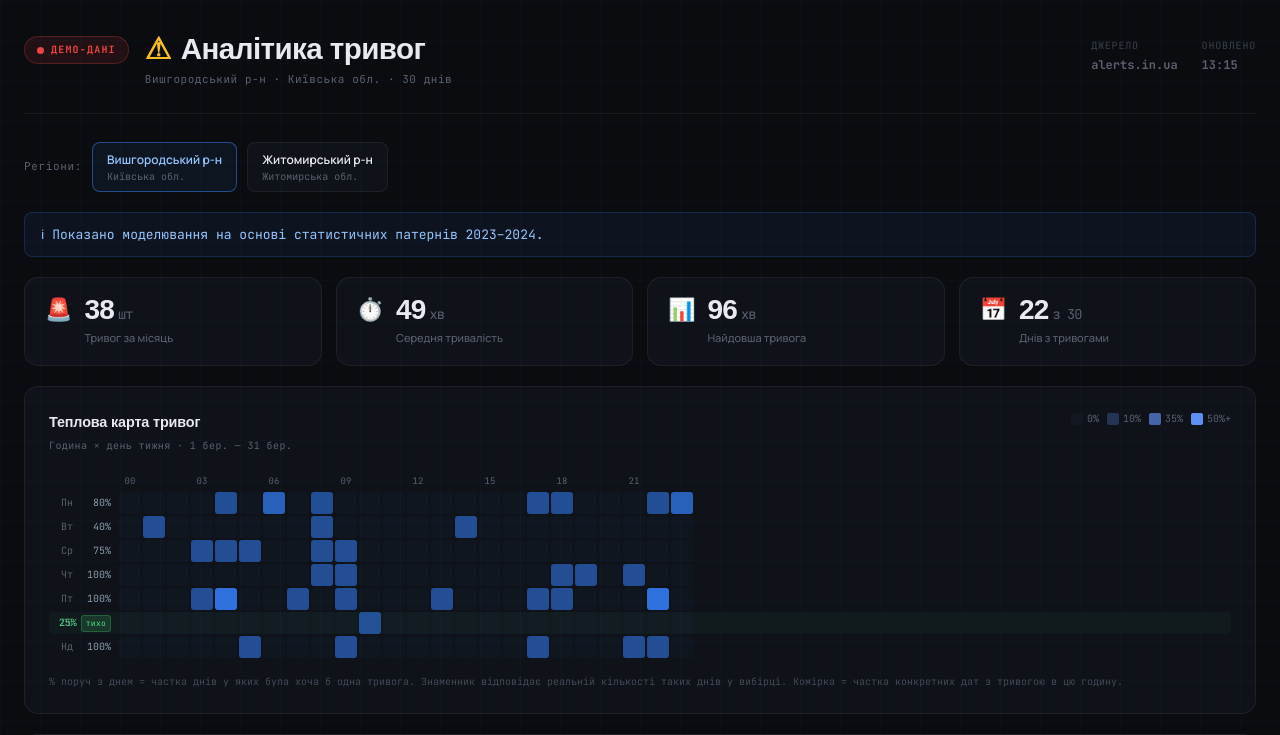
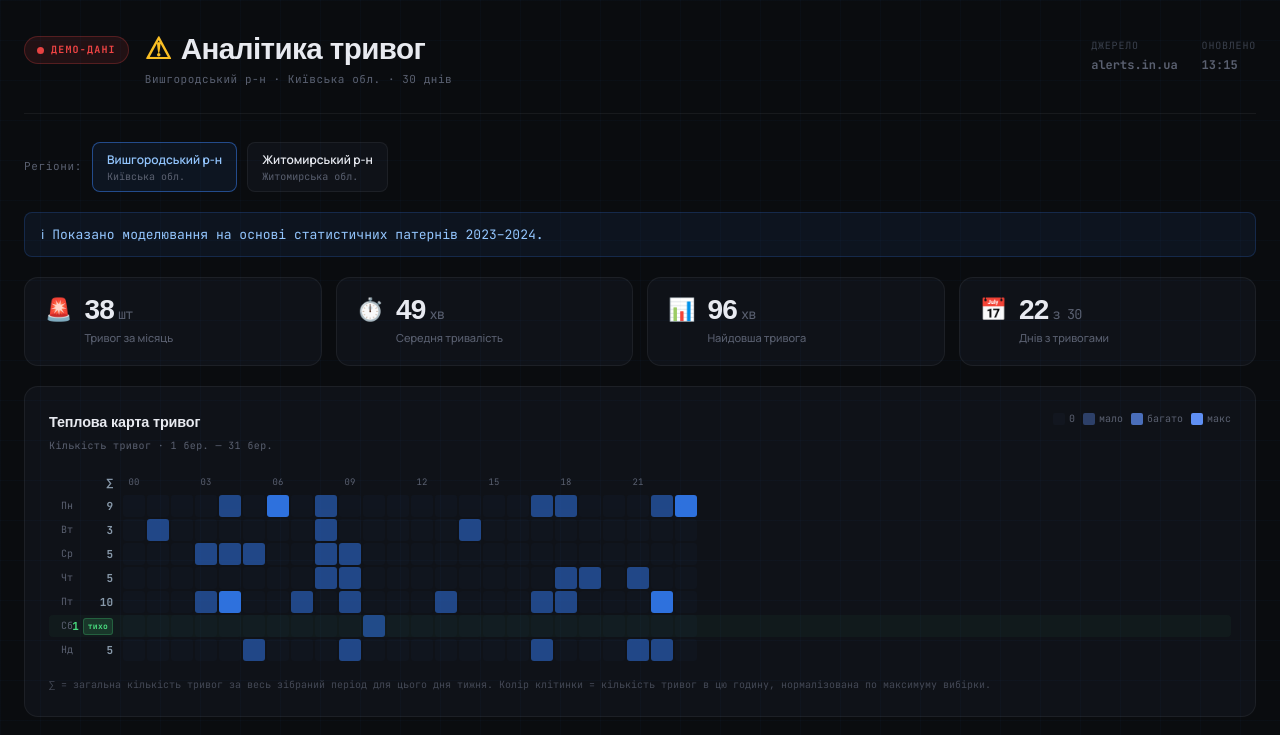
Before and after one commit to viacheslavari-sys/air-alert-dashboard, a React (Vite) app: page / in a window 1280 px wide. Shown: the top 735 px of the page. Built offline with nearby package versions, Linux system fonts and the light colour scheme; a web font is replaced by a local one.

Commit message:
Heat map update

```diff
--- a/src/components/HeatmapChart.jsx
+++ b/src/components/HeatmapChart.jsx
@@ -5,24 +5,23 @@ const REGION_COLORS = {
   zhytomyr: { name: 'Житомир',  h: '24'  },
 }
 
-const HOUR_LABELS = Array.from({ length: 24 }, (_, h) =>
-  h % 3 === 0 ? `${String(h).padStart(2, '0')}` : ''
-)
+const HOUR_LABELS = Array.from({ length: 24 }, function(_, h) {
+  return h % 3 === 0 ? String(h).padStart(2, '0') : ''
+})
 
-function probToOpacity(p) {
-  if (p === 0)  return 0.04
-  if (p < 0.10) return 0.20
-  if (p < 0.20) return 0.40
-  if (p < 0.35) return 0.60
-  if (p < 0.50) return 0.78
-  return 0.95
+// Нормалізуємо колір по максимуму вибірки
+function countToOpacity(count, maxCount) {
+  if (count === 0 || maxCount === 0) return 0.03
+  var ratio = count / maxCount
+  // Мінімальна видимість 0.12 щоб навіть 1 тривога була помітна
+  return 0.12 + ratio * 0.83
 }
 
-function HeatmapGrid({ cells, dowTotals, dayStats, quietestDow, hue, label }) {
+function HeatmapGrid({ cells, dayStats, quietestDow, dowCount, maxSlotCount, hue, label }) {
   return (
     <div className="hm-grid-wrap">
       {label && (
-        <div className="hm-grid-title" style={{ color: `hsl(${hue}, 80%, 65%)` }}>
+        <div className="hm-grid-title" style={{ color: 'hsl(' + hue + ', 80%, 65%)' }}>
           {label}
         </div>
       )}
@@ -31,41 +30,54 @@ function HeatmapGrid({ cells, dowTotals, dayStats, quietestDow, hue, label }) {
         {/* Заголовок годин */}
         <div className="hm-row hm-header-row">
           <span className="hm-day-label" />
-          <span className="hm-pct-label" />
-          {HOUR_LABELS.map((l, h) => (
-            <span key={h} className="hm-hour-label">{l}</span>
-          ))}
+          <span className="hm-count-label" title="Всього тривог за період">∑</span>
+          {HOUR_LABELS.map(function(l, h) {
+            return <span key={h} className="hm-hour-label">{l}</span>
+          })}
         </div>
 
         {/* Рядки днів */}
-        {cells.map((dayCells, dow) => {
-          const ds         = dayStats[dow]
-          const isQuietest = dow === quietestDow
-          const pct        = Math.round(ds.probability * 100)
+        {cells.map(function(dayCells, dow) {
+          var ds         = dayStats[dow]
+          var isQuietest = dow === quietestDow
+          var totalCount = dowCount[dow]
 
           return (
-            <div key={dow} className={`hm-row ${isQuietest ? 'hm-row--quiet' : ''}`}>
-              <span className="hm-day-label" title={`${ds.daysWithAlert} з ${ds.totalDays} днів`}>
+            <div
+              key={dow}
+              className={'hm-row ' + (isQuietest ? 'hm-row--quiet' : '')}
+            >
+              <span className="hm-day-label">
                 {dayCells[0].day}
               </span>
+
+              {/* Загальна кількість тривог за день тижня */}
               <span
-                className="hm-pct-label"
-                title={`Тривога в ${pct}% випадків`}
+                className="hm-count-label"
+                title={dayCells[0].day + ' — ' + totalCount + ' тривог за весь період'}
                 style={{ color: isQuietest ? '#4ade80' : '#8899aa' }}
               >
-                {pct}%
+                {totalCount}
                 {isQuietest && <span className="hm-quiet-badge">тихо</span>}
               </span>
-              {dayCells.map(cell => (
+
+              {/* Клітинки по годинах */}
+              {dayCells.map(function(cell) {
+                return (
                   <span
                     key={cell.hour}
                     className="hm-cell"
                     style={{
-                    background: `hsla(${hue}, 80%, 55%, ${probToOpacity(cell.probability)})`,
+                      background: 'hsla(' + hue + ', 80%, 55%, ' + countToOpacity(cell.count, maxSlotCount) + ')',
                     }}
-                  title={`${cell.day} ${cell.label} — ${(cell.probability * 100).toFixed(0)}% (${cell.count}/${dowTotals[dow]} дн.)`}
+                    title={
+                      cell.day + ' ' + cell.label +
+                      ' — ' + cell.count + ' тривог' +
+                      (cell.avgDuration > 0 ? ', серед. ' + cell.avgDuration + ' хв' : '')
+                    }
                   />
-              ))}
+                )
+              })}
             </div>
           )
         })}
@@ -75,11 +87,14 @@ function HeatmapGrid({ cells, dowTotals, dayStats, quietestDow, hue, label }) {
 }
 
 export function HeatmapChart({ alertsMap, regionKeys }) {
-  const isCompare = regionKeys.length === 2
-  const maps = Object.fromEntries(
-    regionKeys.map(k => [k, computeHeatmap(alertsMap[k])])
-  )
-  const primary = maps[regionKeys[0]]
+  var isCompare = regionKeys.length === 2
+
+  var maps = {}
+  regionKeys.forEach(function(k) {
+    maps[k] = computeHeatmap(alertsMap[k])
+  })
+
+  var primary = maps[regionKeys[0]]
 
   return (
     <div className="chart-card heatmap-card">
@@ -87,37 +102,51 @@ export function HeatmapChart({ alertsMap, regionKeys }) {
         <div>
           <h2 className="chart-title">Теплова карта тривог</h2>
           <p className="chart-subtitle">
-            Година × день тижня · {primary.periodFrom} — {primary.periodTo}
+            Кількість тривог · {primary.periodFrom} — {primary.periodTo}
           </p>
         </div>
         <div className="hm-legend">
-          {[['0%', 0.04], ['10%', 0.25], ['35%', 0.62], ['50%+', 0.95]].map(([label, op]) => (
-            <span key={label} className="hm-legend-item">
-              <span className="hm-legend-swatch" style={{ background: `rgba(100,150,255,${op})` }} />
-              <span className="hm-legend-label">{label}</span>
+          <span className="hm-legend-item">
+            <span className="hm-legend-swatch" style={{ background: 'rgba(100,150,255,0.03)' }} />
+            <span className="hm-legend-label">0</span>
           </span>
-          ))}
+          <span className="hm-legend-item">
+            <span className="hm-legend-swatch" style={{ background: 'rgba(100,150,255,0.35)' }} />
+            <span className="hm-legend-label">мало</span>
+          </span>
+          <span className="hm-legend-item">
+            <span className="hm-legend-swatch" style={{ background: 'rgba(100,150,255,0.70)' }} />
+            <span className="hm-legend-label">багато</span>
+          </span>
+          <span className="hm-legend-item">
+            <span className="hm-legend-swatch" style={{ background: 'rgba(100,150,255,0.95)' }} />
+            <span className="hm-legend-label">макс</span>
+          </span>
         </div>
       </div>
 
       <div className={isCompare ? 'hm-compare-row' : ''}>
-        {regionKeys.map(k => (
+        {regionKeys.map(function(k) {
+          var m = maps[k]
+          return (
             <HeatmapGrid
               key={k}
-            cells={maps[k].cells}
-            dowTotals={maps[k].dowTotals}
-            dayStats={maps[k].dayStats}
-            quietestDow={maps[k].quietestDow}
+              cells={m.cells}
+              dayStats={m.dayStats}
+              quietestDow={m.quietestDow}
+              dowCount={m.dowCount}
+              maxSlotCount={m.maxSlotCount}
               hue={REGION_COLORS[k].h}
               label={isCompare ? REGION_COLORS[k].name : null}
             />
-        ))}
+          )
+        })}
       </div>
 
       <p className="hm-note">
-        % поруч з днем = частка {isCompare ? 'відповідних ' : ''}днів у яких була хоча б одна тривога.
-        Знаменник відповідає реальній кількості таких днів у вибірці.
-        Комірка = частка конкретних дат з тривогою в цю годину.
+        ∑ = загальна кількість тривог за весь зібраний період для цього дня тижня.
+        Колір клітинки = кількість тривог в цю годину, нормалізована по максимуму вибірки.
+        {isCompare && ' Кожен регіон нормалізований окремо.'}
       </p>
     </div>
   )
--- a/src/components/TopSlotsChart.jsx
+++ b/src/components/TopSlotsChart.jsx
@@ -49,8 +49,8 @@ function SlotTooltip(props) {
         </div>
       )}
       <div className="tooltip-row">
-        <span className="tooltip-label">Підстава</span>
-        <span className="tooltip-value">{d.count} з {d.total} дн.</span>
+        <span className="tooltip-label">Кількість тривог</span>
+        <span className="tooltip-value">{d.count}</span>
       </div>
     </div>
   )
--- a/src/data/mockAlerts.js
+++ b/src/data/mockAlerts.js
@@ -156,53 +156,77 @@ export function computeHeatmap(alerts) {
     dowTotals[(d.getDay() + 6) % 7]++
   }
 
-  // Для кожного слоту [dow][hour] — кількість унікальних дат з тривогою
-  const slotDays = Array.from({ length: 7 }, () =>
-    Array.from({ length: 24 }, () => new Set())
-  )
-  // Для кожного дня тижня — кількість дат з хоча б однією тривогою
-  const dowDays = Array.from({ length: 7 }, () => new Set())
+  // Кількість тривог по слоту [dow][hour]
+  const slotCount    = Array.from({ length: 7 }, () => Array(24).fill(0))
+  const slotDuration = Array.from({ length: 7 }, () => Array(24).fill(0))
+  const slotAlertCount = Array.from({ length: 7 }, () => Array(24).fill(0))
 
-  alerts.forEach(a => {
+  // Кількість тривог по дню тижня (для лівої колонки)
+  const dowCount = Array(7).fill(0)
+
+  alerts.forEach(function(a) {
     const d       = new Date(a.started_at)
     const dow     = (d.getDay() + 6) % 7
     const hour    = d.getHours()
-    const dateKey = a.started_at.slice(0, 10)
-    slotDays[dow][hour].add(dateKey)
-    dowDays[dow].add(dateKey)
+    slotCount[dow][hour]++
+    dowCount[dow]++
+    if (a.duration_minutes) {
+      slotDuration[dow][hour] += a.duration_minutes
+      slotAlertCount[dow][hour]++
+    }
   })
+
+  // Максимум серед усіх слотів — для нормалізації кольору
+  let maxSlotCount = 0
+  for (let d = 0; d < 7; d++) {
+    for (let h = 0; h < 24; h++) {
+      if (slotCount[d][h] > maxSlotCount) maxSlotCount = slotCount[d][h]
+    }
+  }
 
   const DAY_LABELS = ['Пн', 'Вт', 'Ср', 'Чт', 'Пт', 'Сб', 'Нд']
 
-  const dayStats = DAY_LABELS.map((day, dow) => ({
-    day,
-    dow,
-    daysWithAlert: dowDays[dow].size,
-    totalDays    : dowTotals[dow],
-    probability  : dowDays[dow].size / Math.max(dowTotals[dow], 1),
-  }))
+  // Найтихіший день — мінімум по dowCount (серед тих де > 0)
+  const nonZeroDays = dowCount
+    .map(function(c, i) { return { count: c, dow: i } })
+    .filter(function(d) { return d.count >= 0 })
+  const quietestDow = nonZeroDays.reduce(function(min, d) {
+    return d.count < min.count ? d : min
+  }, nonZeroDays[0]).dow
 
-  const quietestDow = dayStats.reduce(
-    (min, s) => s.probability < min.probability ? s : min,
-    dayStats[0]
-  ).dow
+  const dayStats = DAY_LABELS.map(function(day, dow) {
+    return {
+      day        : day,
+      dow        : dow,
+      count      : dowCount[dow],
+      totalDays  : dowTotals[dow],
+    }
+  })
 
   return {
-    periodFrom : since.toLocaleDateString('uk-UA', { day: 'numeric', month: 'short' }),
-    periodTo   : now.toLocaleDateString('uk-UA',   { day: 'numeric', month: 'short' }),
+    periodFrom  : since.toLocaleDateString('uk-UA', { day: 'numeric', month: 'short' }),
+    periodTo    : now.toLocaleDateString('uk-UA',   { day: 'numeric', month: 'short' }),
     dowTotals,
+    dowCount,
     dayStats,
     quietestDow,
-    cells: DAY_LABELS.map((day, dow) =>
-      Array.from({ length: 24 }, (_, hour) => ({
-        day,
-        dow,
-        hour,
-        label      : `${String(hour).padStart(2, '0')}:00`,
-        count      : slotDays[dow][hour].size,
-        probability: slotDays[dow][hour].size / Math.max(dowTotals[dow], 1),
-      }))
-    ),
+    maxSlotCount,
+    cells: DAY_LABELS.map(function(day, dow) {
+      return Array.from({ length: 24 }, function(_, hour) {
+        const count = slotCount[dow][hour]
+        const dur   = slotAlertCount[dow][hour] > 0
+          ? Math.round(slotDuration[dow][hour] / slotAlertCount[dow][hour])
+          : 0
+        return {
+          day        : day,
+          dow        : dow,
+          hour       : hour,
+          label      : String(hour).padStart(2, '0') + ':00',
+          count      : count,
+          avgDuration: dur,
+        }
+      })
+    }),
   }
 }
 
@@ -239,25 +263,25 @@ export function computeForecast(alerts, hoursAhead = 6) {
     const dow  = (future.getDay() + 6) % 7
     const hour = future.getHours()
 
-    const baseProbability = heatmap.cells[dow][hour].probability
+    // Нормалізована відносна імовірність (0..1) на базі абсолютних кількостей
+    const maxCount = heatmap.maxSlotCount || 1
+    const slotCount = heatmap.cells[dow][hour].count
+    const baseProbability = slotCount / maxCount
 
-    // Корекція на інтервал: якщо пройшло більше середнього інтервалу — ризик зростає
+    // Корекція на інтервал
     let adjustedProbability = baseProbability
     if (lastAlert && avgIntervalHours) {
       const hoursSinceLast = (now - lastAlert) / 3600000 + i
       const intervalRatio  = hoursSinceLast / avgIntervalHours
-      // Логістична корекція: плавно підвищуємо від 0.8x до 1.3x
       const correction = 0.8 + 0.5 / (1 + Math.exp(-2 * (intervalRatio - 1)))
       adjustedProbability = Math.min(baseProbability * correction, 0.95)
     }
 
-    // Довірчий інтервал Вілсона для бінарних пропорцій
-    const n = heatmap.totalWeeks
+    // Довірчий інтервал — спрощений на базі кількості спостережень
+    const n = heatmap.dowTotals[dow] || 1
     const p = baseProbability
-    const z = 1.645 // 90% CI
-    const margin = n > 0
-      ? z * Math.sqrt((p * (1 - p)) / n)
-      : 0.1
+    const z = 1.645
+    const margin = z * Math.sqrt((p * (1 - p)) / n)
 
     slots.push({
       hour        : future.getHours(),
--- a/src/index.css
+++ b/src/index.css
@@ -888,3 +888,20 @@ body {
   font-weight: 700;
   color: var(--ua-yellow);
 }
+
+/* ── Heatmap count column (replaces pct) ── */
+.hm-count-label {
+  width: 42px;
+  flex-shrink: 0;
+  font-family: var(--font-mono);
+  font-size: 11px;
+  font-weight: 600;
+  color: #8899aa;
+  text-align: right;
+  padding-right: 8px;
+  white-space: nowrap;
+  display: flex;
+  align-items: center;
+  justify-content: flex-end;
+  gap: 4px;
+}
```
Lines whose indentation alone changed are shown as unchanged.
